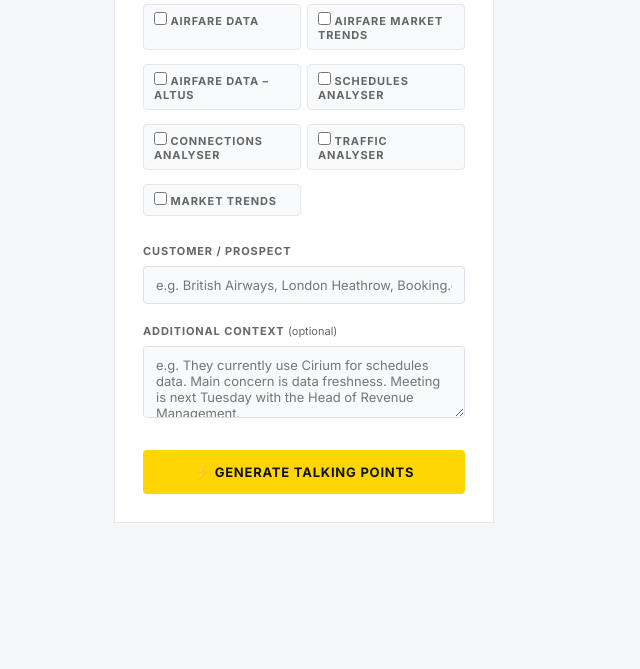
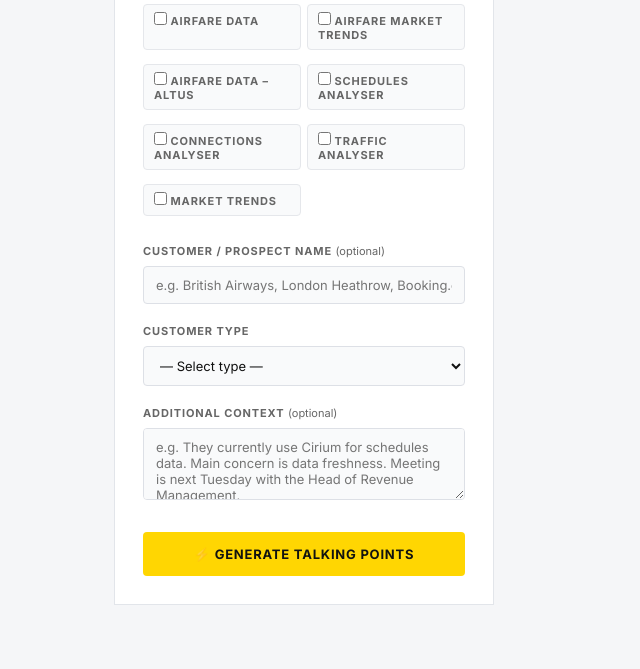
Before and after one commit to rachelfindlayoag-web/oag-competitive-intel, a Flask app: page /pitch in a window 1280 px wide. Shown: the part 825-1494 px from the top of the page, without its empty margins (0-640 px from the left). Before the commit the page ends 1348 px from the top, so only its background shows below. Run offline with Flask 3, Linux system fonts and the light colour scheme; the visitor is signed in with stand-in values (Sample User, id 1).

Commit message:
Make customer field genuinely tailor the pitch - add customer type dropdown
- Customer type dropdown (LCC, Legacy carrier, Airport, Rev Mgmt, Travel Tech, etc.)
- AI prompt now explicitly uses customer type to shape tone, priorities and objections
- Customer name referenced directly in output where relevant
- State saved/restored for both new fields

Co-Authored-By: Claude Sonnet 4.6 <noreply@anthropic.com>

```diff
--- a/app.py
+++ b/app.py
@@ -114,10 +114,11 @@ def create_app():
             return jsonify({"error": "GROQ_API_KEY not configured. Please add it in Render environment variables."}), 500
 
         data = request.json or {}
-        competitor  = data.get("competitor", "")
-        products    = data.get("products", [])
-        customer    = data.get("customer", "")
-        context     = data.get("context", "")
+        competitor    = data.get("competitor", "")
+        products      = data.get("products", [])
+        customer      = data.get("customer", "")
+        customer_type = data.get("customer_type", "")
+        context       = data.get("context", "")
 
         from battlecards import BATTLECARDS, OAG_OVERVIEW
 
@@ -140,9 +141,35 @@ def create_app():
 
         products_str = ", ".join(products) if products else "General OAG data products"
 
+        customer_line = ""
+        if customer and customer_type:
+            customer_line = f"{customer} ({customer_type})"
+        elif customer:
+            customer_line = customer
+        elif customer_type:
+            customer_line = customer_type
+        else:
+            customer_line = "Not specified"
+
+        customer_guidance = ""
+        if customer_type == "Low-Cost Carrier (LCC)":
+            customer_guidance = "This is a Low-Cost Carrier — they are extremely cost-sensitive, hate complexity, and will push hard on price. Lead with ROI and simplicity. Don't oversell features they won't use."
+        elif customer_type == "Legacy / Full-Service Carrier":
+            customer_guidance = "This is a legacy full-service carrier — they have complex multi-market needs, long procurement cycles, and strong internal politics. Emphasise reliability, breadth of data, long-term partnership, and enterprise scale."
+        elif customer_type == "Airport":
+            customer_guidance = "This is an airport — their priorities are operational efficiency, passenger flow, airline relations, and slot management. Focus on schedule accuracy, connectivity data, and real-time status."
+        elif customer_type == "Travel Technology / OTA":
+            customer_guidance = "This is a travel tech company or OTA — they need reliable, fast API data they can build products on. Emphasise API quality, uptime, ease of integration, and data freshness."
+        elif customer_type == "Airline Revenue Management":
+            customer_guidance = "This contact is in airline revenue management — pricing accuracy, data freshness, and competitive fare intelligence are everything. Lead with OAG's give-to-get pricing model and data quality stats."
+        elif customer_type == "Aviation Finance / Leasing":
+            customer_guidance = "This is an aviation finance or leasing company — fleet data, historical records, and long-term trend data matter most. Be honest about where Cirium leads on fleet valuations but emphasise OAG's broader commercial intelligence."
+        elif customer_type == "Consultancy / Research":
+            customer_guidance = "This is a consultancy or research firm — they need comprehensive, accurate historical data and breadth of coverage. Lead with OAG's historical depth, global coverage, and data authority."
+
         prompt = f"""You are an expert sales coach at OAG Aviation, the world's leading aviation data company.
 
-A sales rep is preparing for a competitive deal and needs sharp, confident talking points.
+A sales rep is preparing for a competitive deal and needs a sharp, tailored brief they can use in the next 30 minutes.
 
 === OAG CONTEXT ===
 {OAG_OVERVIEW}
@@ -154,27 +181,32 @@ A sales rep is preparing for a competitive deal and needs sharp, confident talki
 {recent_intel}
 
 === THIS DEAL ===
-Customer / Prospect: {customer if customer else 'Not specified'}
+Customer / Prospect: {customer_line}
+{f"Customer profile: {customer_guidance}" if customer_guidance else ""}
 Additional context: {context if context else 'None provided'}
 OAG Products being pitched: {products_str}
 Competitor they are up against: {competitor}
 
 === YOUR TASK ===
-Generate a concise, punchy sales brief for this rep. Structure it as:
+Generate a concise, punchy sales brief SPECIFICALLY tailored to this customer and situation.
+{"IMPORTANT: " + customer_guidance if customer_guidance else ""}
+{"IMPORTANT: Address this specific customer — " + customer + " — by name where relevant." if customer else ""}
+
+Structure it as:
 
 **Why OAG wins this deal**
-3-4 bullet points on OAG's strongest advantages against {competitor} for the products being pitched.
+3-4 bullet points on OAG's strongest advantages against {competitor} for the products being pitched — tailored to what matters most to this specific customer type.
 
 **Watch out for**
-2-3 likely objections the prospect might raise (based on {competitor}'s pitch) and a sharp one-line response to each.
+2-3 likely objections THIS prospect will raise (based on their profile and {competitor}'s pitch), with a sharp one-line response to each.
 
 **Recent intel to drop**
-1-2 bullet points referencing the most relevant recent {competitor} news the rep can use to show they've done their homework.
+1-2 bullet points on the most relevant recent {competitor} news the rep can use to show they've done their homework.
 
 **Opening line**
-One confident, natural opening line the rep could use to position OAG vs {competitor} in the first 2 minutes of the call.
+One confident, natural opening line tailored to this specific customer and their likely priorities.
 
-Keep everything concise, direct and usable in a real sales conversation. No fluff."""
+Keep everything concise, direct and usable in a real sales conversation. No fluff. Make it feel written for THIS deal, not a generic template."""
 
         try:
             import requests as http_req
--- a/templates/pitch.html
+++ b/templates/pitch.html
@@ -344,8 +344,22 @@
       </div>
 
       <div class="field">
-        <label>Customer / Prospect</label>
+        <label>Customer / Prospect name <span style="font-weight:400;text-transform:none;letter-spacing:0;">(optional)</span></label>
         <input type="text" id="customer" placeholder="e.g. British Airways, London Heathrow, Booking.com…"/>
+      </div>
+
+      <div class="field">
+        <label>Customer type</label>
+        <select id="customer-type">
+          <option value="">— Select type —</option>
+          <option value="Low-Cost Carrier (LCC)">Low-Cost Carrier (LCC)</option>
+          <option value="Legacy / Full-Service Carrier">Legacy / Full-Service Carrier</option>
+          <option value="Airport">Airport</option>
+          <option value="Airline Revenue Management">Airline Revenue Management team</option>
+          <option value="Travel Technology / OTA">Travel Technology / OTA</option>
+          <option value="Aviation Finance / Leasing">Aviation Finance / Leasing</option>
+          <option value="Consultancy / Research">Consultancy / Research</option>
+        </select>
       </div>
 
       <div class="field">
@@ -388,10 +402,11 @@
     function saveState() {
       const products = getSelectedProducts();
       const state = {
-        competitor: selectedComp,
+        competitor:    selectedComp,
         products,
-        customer: document.getElementById('customer').value,
-        context:  document.getElementById('context').value,
+        customer:      document.getElementById('customer').value,
+        customer_type: document.getElementById('customer-type').value,
+        context:       document.getElementById('context').value,
         rawText,
       };
       try { localStorage.setItem(STORAGE_KEY, JSON.stringify(state)); } catch(e) {}
@@ -417,8 +432,9 @@
         });
       }
       // Restore text fields
-      if (state.customer) document.getElementById('customer').value = state.customer;
-      if (state.context)  document.getElementById('context').value  = state.context;
+      if (state.customer)      document.getElementById('customer').value      = state.customer;
+      if (state.customer_type) document.getElementById('customer-type').value = state.customer_type;
+      if (state.context)       document.getElementById('context').value        = state.context;
       // Restore result
       if (state.rawText) {
         rawText = state.rawText;
@@ -455,9 +471,10 @@
     async function generate() {
       if (!selectedComp) { alert('Please select a competitor first.'); return; }
 
-      const products = getSelectedProducts();
-      const customer = document.getElementById('customer').value.trim();
-      const context  = document.getElementById('context').value.trim();
+      const products      = getSelectedProducts();
+      const customer      = document.getElementById('customer').value.trim();
+      const customer_type = document.getElementById('customer-type').value;
+      const context       = document.getElementById('context').value.trim();
 
       const btn = document.getElementById('generate-btn');
       btn.disabled = true;
@@ -469,7 +486,7 @@
         const res  = await fetch('/api/pitch', {
           method: 'POST',
           headers: { 'Content-Type': 'application/json' },
-          body: JSON.stringify({ competitor: selectedComp, products, customer, context })
+          body: JSON.stringify({ competitor: selectedComp, products, customer, customer_type, context })
         });
         const data = await res.json();
 
@@ -522,6 +539,7 @@
     document.addEventListener('DOMContentLoaded', () => {
       restoreState();
       document.getElementById('customer').addEventListener('input', saveState);
+      document.getElementById('customer-type').addEventListener('change', saveState);
       document.getElementById('context').addEventListener('input', saveState);
     });
   </script>
```
